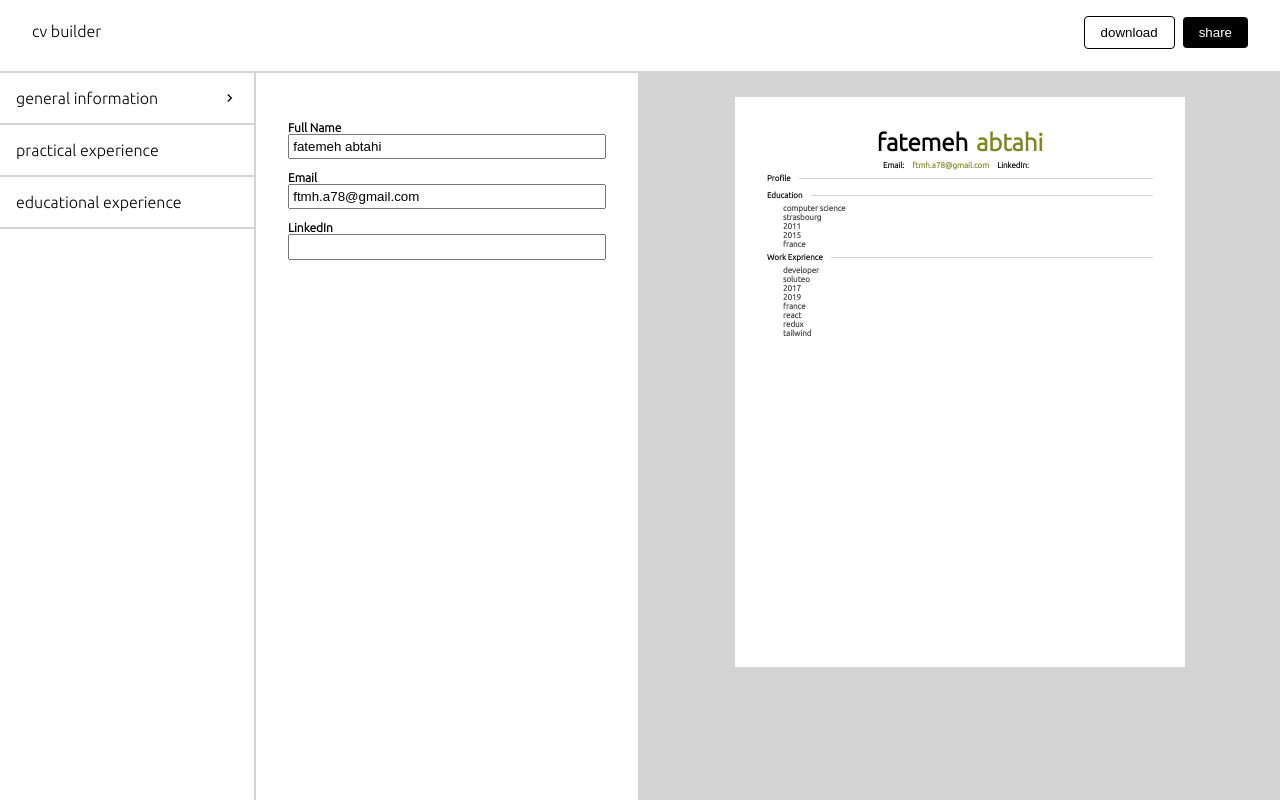
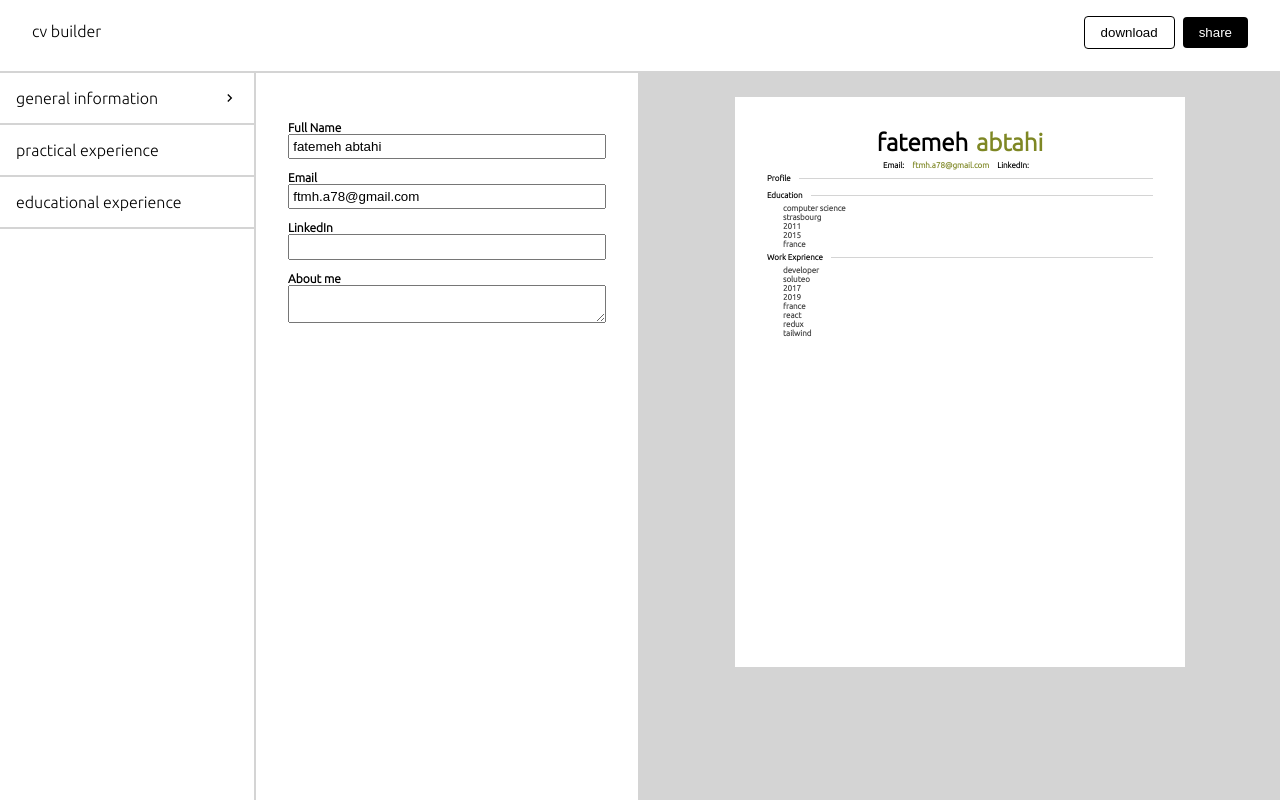
Before and after one commit to ftmhabt/cv-builder, a React (Vite) app in the folder cv-builder/: page / in a window 1280 px wide. Built offline with nearby package versions, Linux system fonts and the light colour scheme.

Commit message:
Add about me in context

```diff
--- a/cv-builder/src/App.jsx
+++ b/cv-builder/src/App.jsx
@@ -8,6 +8,7 @@ function App() {
   const [name, setName] = useState("fatemeh abtahi");
   const [email, setEmail] = useState("ftmh.a78@gmail.com");
   const [linkedin, setLinkedin] = useState("");
+  const [about, setAbout] = useState("");
   const [exprience, setExprience] = useState([
     {
       id: uuid(),
@@ -41,6 +42,8 @@ function App() {
         setEmail,
         linkedin,
         setLinkedin,
+        about,
+        setAbout,
         exprience,
         setExprience,
         education,
--- a/cv-builder/src/components/general.jsx
+++ b/cv-builder/src/components/general.jsx
@@ -27,6 +27,13 @@ export default function General() {
         value={context.linkedin}
         onChange={(e) => context.setLinkedin(e.target.value)}
       />
+      <label htmlFor="about">About me</label>
+      <textarea
+        name="about"
+        id="about"
+        value={context.about}
+        onChange={(e) => context.setAbout(e.target.value)}
+      ></textarea>
     </form>
   );
 }
--- a/cv-builder/src/components/right.jsx
+++ b/cv-builder/src/components/right.jsx
@@ -21,9 +21,9 @@ export default function Right() {
           </div>
         </div>
         <div className="head">
-          Profile <hr />{" "}
+          Profile <hr />
         </div>
-        <div className="detail odd">{context.details}</div>
+        <div className="about odd">{context.about}</div>
         <div className="head">
           Education <hr />
         </div>
--- a/cv-builder/src/context/general-context.js
+++ b/cv-builder/src/context/general-context.js
@@ -7,6 +7,8 @@ const cvContext = createContext({
     setEmail: () => { },
     linkedin: '',
     setLinkedin: () => { },
+    about: '',
+    setAbout: () => { },
     exprience: [],
     setExprience: () => { },
     education: [],
```
